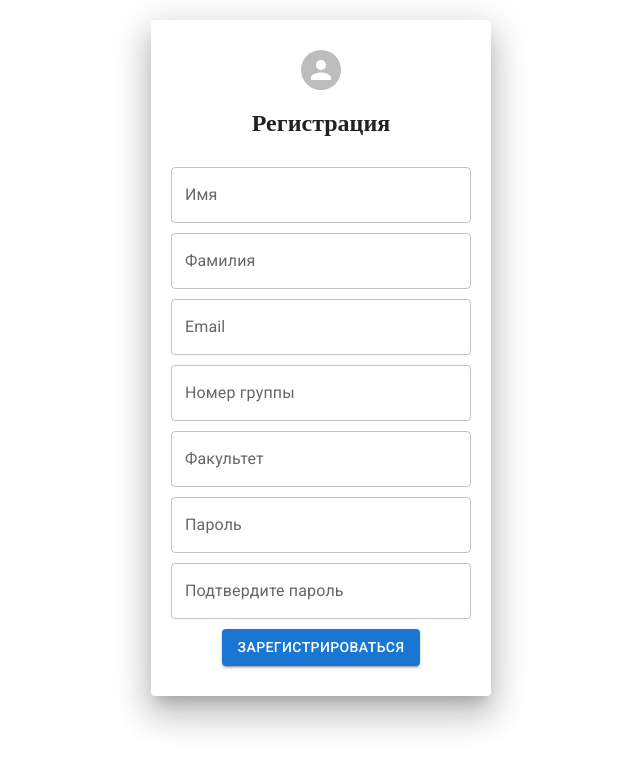
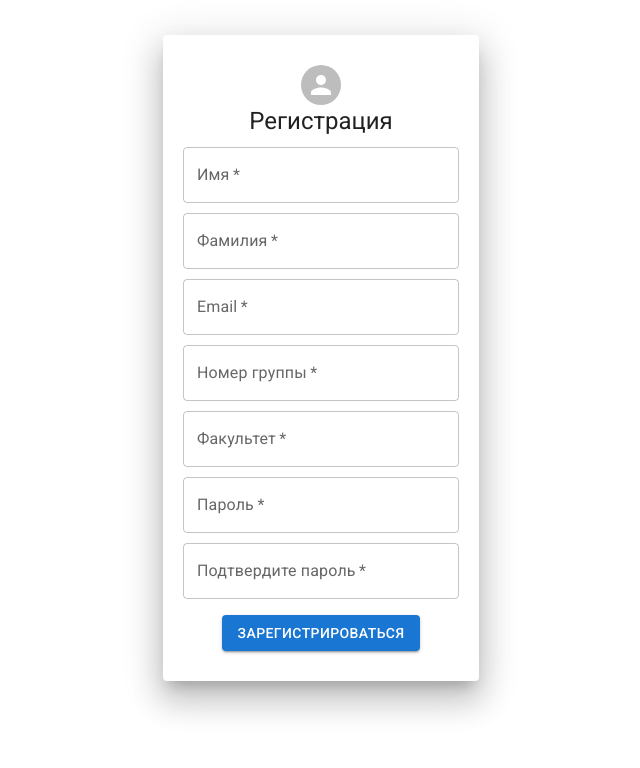
Before and after one commit to kostapchuk/lse-frontend, a React (Create React App) app: page /SignUp in a window 1280 px wide. Shown: the top 768 px of the page, without its empty margins (319-959 px from the left). Built offline with nearby package versions, Linux system fonts and the light colour scheme; no server answers.

Commit message:
refactor: code clean up

```diff
--- /dev/null
+++ b/src/components/sign-up/sign-up-body-styles.ts
@@ -0,0 +1 @@
+export const textField = {marginTop: 10}
--- /dev/null
+++ b/src/components/sign-up/sign-up-body.tsx
@@ -0,0 +1,39 @@
+import {Button, TextField} from '@mui/material'
+import Box from "@mui/material/Box";
+import { FC, useState } from "react";
+import {textField} from './sign-up-body-styles'
+
+const SignUpBody: FC = () => {
+
+    const [firstName, setFirstName] = useState('');
+    const [lastName, setLastName] = useState('');
+    const [groupNumber, setGroupNumber] = useState('');
+    const [faculty, setFaculty] = useState('');
+    const [email, setEmail] = useState('');
+    const [password, setPassword] = useState('');
+
+    return (
+        <Box>
+            <TextField onChange={(e) => setFirstName(e.target.value)}
+                        value={firstName} required style={textField} fullWidth label='Имя' placeholder='Введите ваше имя'/>
+            <TextField onChange={(e) => setLastName(e.target.value)}
+                        value={lastName} required style={textField} fullWidth label='Фамилия' placeholder='Введите вашу фамилию'/>
+            <TextField onChange={(e) => setEmail(e.target.value)}
+                        value={email} required style={textField} fullWidth label='Email' placeholder='Введите ваш Email'/>
+            <TextField onChange={(e) => setGroupNumber(e.target.value)}
+                        value={groupNumber} required style={textField} fullWidth label='Номер группы'
+                    placeholder='Введите номер вашей группы'/>
+            <TextField onChange={(e) => setFaculty(e.target.value)}
+                        value={faculty} required style={textField} fullWidth label='Факультет' placeholder='Введите свой факультет'/>
+            <TextField onChange={(e) => setPassword(e.target.value)}
+                        value={password} required style={textField} fullWidth label='Пароль' placeholder='Придумайте пароль'/>
+            <TextField required style={textField} fullWidth label='Подтвердите пароль' placeholder='Подтвердите пароль'/>
+            <Box mt={2} textAlign='center'>
+                <Button type='submit' variant='contained'
+                        color='primary'>Зарегистрироваться</Button>
+            </Box>
+    </Box>
+    )
+}
+
+export default SignUpBody;
--- /dev/null
+++ b/src/components/sign-up/sign-up-header-styles.ts
@@ -0,0 +1 @@
+export const avatarStyle = {margin: 'auto'}
--- /dev/null
+++ b/src/components/sign-up/sign-up-header.tsx
@@ -0,0 +1,15 @@
+import Box from "@mui/material/Box";
+import {Avatar,Typography} from '@mui/material'
+import { FC } from "react";
+import {avatarStyle} from './sign-up-header-styles'
+
+const SignUpHeader: FC = () => {
+    return (
+        <Box>
+            <Avatar style={avatarStyle}/>
+            <Typography textAlign='center' variant="h5">Регистрация</Typography>
+        </Box>
+    )
+}
+
+export default SignUpHeader;
--- /dev/null
+++ b/src/components/sign-up/sign-up-styles.ts
@@ -0,0 +1,2 @@
+export const paperStyle = {padding: '30px 20px', magrin: '20px auto',}
+export const signUpContainerStyle = {display: 'flex', justifyContent: 'center', alignItems: 'center', height: '700px'}
--- a/src/components/sign-up/sign-up.tsx
+++ b/src/components/sign-up/sign-up.tsx
@@ -1,40 +1,19 @@
-import {Grid,
-        Paper,
-        Avatar,
-        TextField,
-        Button} from '@mui/material'
+import {Grid, Paper} from '@mui/material'
+import {FC} from "react";
+import SignUpHeader from './sign-up-header';
+import SignUpBody from './sign-up-body';
+import {paperStyle, signUpContainerStyle} from './sign-up-styles'
 
-const SignUp = () => {
-    const PaperStyle = {padding: '30px 20px', width: 300, magrin: '20px auto', }
-    const HeaderStyle = {display: 'flex', justifyContent: 'center'}
-    const SignUpContainerStyle = {display: 'flex', justifyContent: 'center', alignItems: 'center', height: '700px'}
-    const textField = {margin: '10px 0 0 0'}
-    const ButtonStyle = {margin: '10px 0 0 0'}
-    const FormStyle = {display: 'flex', justifyContent: 'center'}
-    const AvatarStyle = {display: 'flex', justifyContent: 'center'}
+const SignUp: FC = () => {
 
     return (
-        <Grid style={SignUpContainerStyle}>
-            <Paper elevation={20} style={PaperStyle}>
-                <Grid>
-                    <div style={AvatarStyle}>
-                        <Avatar/>
-                    </div>
-                    <h2 style={HeaderStyle}>Регистрация</h2>
-                </Grid>
-                <form>
-                    <TextField style={textField} fullWidth label='Имя' placeholder='Введите ваше имя'/>
-                    <TextField style={textField} fullWidth label='Фамилия' placeholder='Введите вашу фамилию'/>
-                    <TextField style={textField} fullWidth label='Email' placeholder='Введите ваш Email'/>
-                    <TextField style={textField} fullWidth label='Номер группы' placeholder='Введите номер вашей группы'/>
-                    <TextField style={textField} fullWidth label='Факультет' placeholder='Введите свой факультет'/>
-                    <TextField style={textField} fullWidth label='Пароль' placeholder='Придумайте пароль'/>
-                    <TextField style={textField} fullWidth label='Подтвердите пароль' placeholder='Подтвердите пароль'/>
-                    <div style={FormStyle}>
-                        <Button style={ButtonStyle} type='submit' variant='contained' color='primary'>Зарегистрироваться</Button>
-                    </div>
-                </form>
-            </Paper>
+        <Grid container style={signUpContainerStyle}>
+            <Grid item lg={3} md={4} sm={5} xs={10} xl={12}>
+                <Paper elevation={20} style={paperStyle}>
+                    <SignUpHeader/>
+                    <SignUpBody/>
+                </Paper>
+            </Grid>
         </Grid>
     )
 }
```
